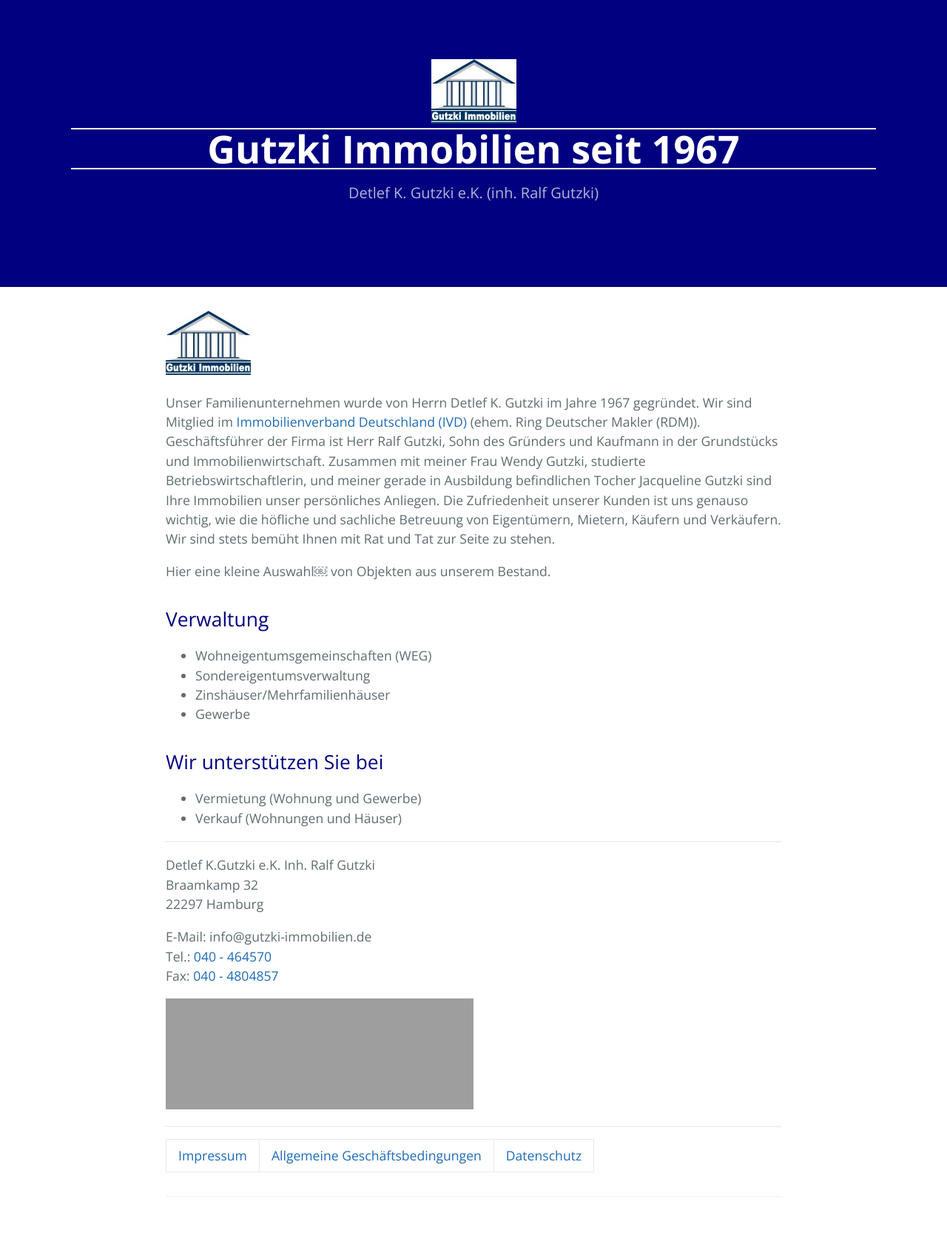
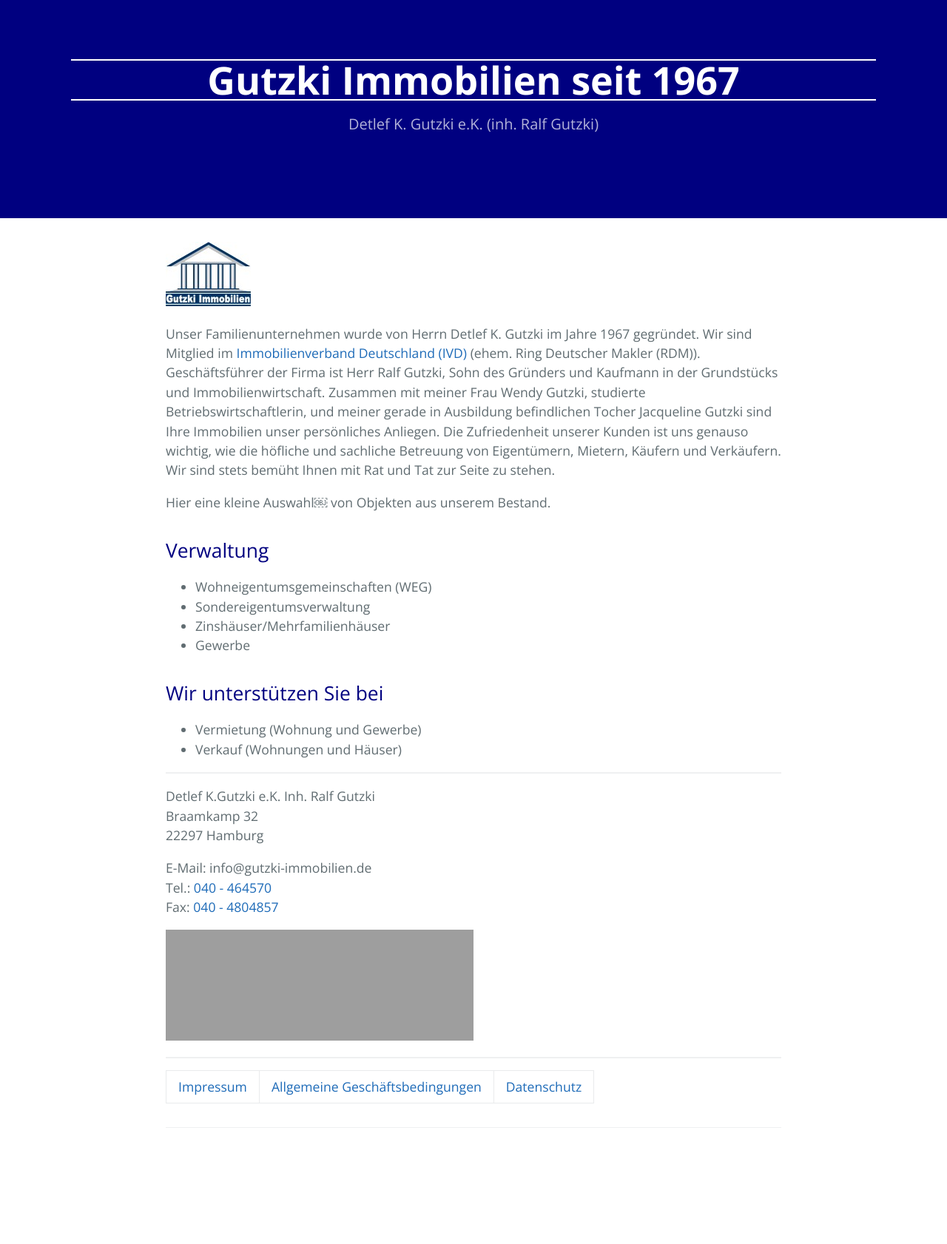
Before and after one commit to jackieGut/jackieGut.github.io, a Jekyll site: the page built from index.md, in a window 1280 px wide. Shown: the whole page at 74% size. Built offline with Jekyll 4.4.1, drawn with Linux system fonts in a browser that asks for light colours; our own code applies the rules of GitHub Pages for plain Markdown files; after the commit the page ends 1589 px from its top, so only the background shows below that; grey boxes are pictures that could not be loaded.

Commit message:
Update default.html

```diff
--- a/_layouts/default.html
+++ b/_layouts/default.html
@@ -23,7 +23,6 @@
     <a id="skip-to-content" href="#content">Skip to the content.</a>
 
     <header class="page-header" role="banner">
-      <img src="assets/images/gutzki_logo.jpg" alt="gutzki-logo"/>
       <h1 class="project-name">{{ page.title | default: site.title | default: site.github.repository_name }}</h1>
       <h2 class="project-tagline">{{ page.description | default: site.description | default: site.github.project_tagline }}</h2>
     </header>
```
